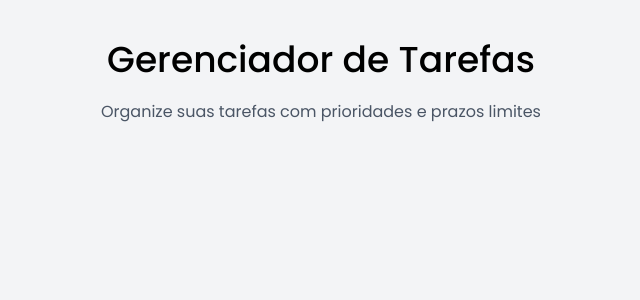
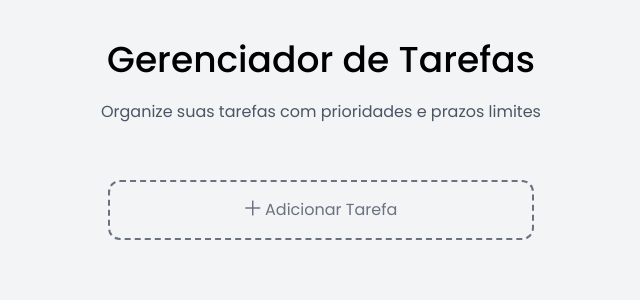
Before and after one commit to MatheusMartinsDeveloper/TaskList, an Angular app in the folder Frontend/my-project/: page / in a window 1280 px wide. Shown: the top 300 px of the page, without its empty margins (319-959 px from the left). Built offline with nearby package versions, Linux system fonts and the light colour scheme.

Commit message:
Create component Button for create new task

```diff
--- a/Frontend/my-project/src/app/app.component.html
+++ b/Frontend/my-project/src/app/app.component.html
@@ -1,5 +1,8 @@
-<main class="flex justify-center items-center pt-10 w-full">
+<main class="flex flex-col justify-center items-center gap-14 pt-10 w-full">
   <app-header></app-header>
+  <div class="w-1/3">
+    <app-button></app-button>
+  </div>
 </main>
 
 <router-outlet />
--- a/Frontend/my-project/src/app/app.component.ts
+++ b/Frontend/my-project/src/app/app.component.ts
@@ -1,11 +1,12 @@
 import { Component } from '@angular/core';
 import { RouterOutlet } from '@angular/router';
 import { HeaderComponent } from './components/header/header.component';
+import { ButtonComponent } from './components/Button/button.component';
 
 @Component({
   selector: 'app-root',
   standalone: true,
-  imports: [RouterOutlet, HeaderComponent],
+  imports: [RouterOutlet, HeaderComponent, ButtonComponent],
   templateUrl: './app.component.html',
 })
 export class AppComponent {
--- a/Frontend/my-project/src/app/app.config.ts
+++ b/Frontend/my-project/src/app/app.config.ts
@@ -3,5 +3,8 @@ import { provideRouter } from '@angular/router';
 import { routes } from './app.routes';
 
 export const appConfig: ApplicationConfig = {
-  providers: [provideZoneChangeDetection({ eventCoalescing: true }), provideRouter(routes)]
+  providers: [
+    provideZoneChangeDetection({ eventCoalescing: true }),
+    provideRouter(routes)
+  ]
 };
--- /dev/null
+++ b/Frontend/my-project/src/app/components/Button/button.component.html
@@ -0,0 +1,4 @@
+<button class="text-gray-500 text-base font-poppins font-normal border-2 border-dashed border-gray-500 rounded-xl p-4 w-full cursor-pointer delay-75 transition-all hover:text-black hover:border-black">
+    <i class="pi pi-plus"></i>
+    Adicionar Tarefa
+</button>
--- a/Frontend/my-project/src/styles.css
+++ b/Frontend/my-project/src/styles.css
@@ -1,5 +1,6 @@
 @import url('https://fonts.googleapis.com/css2?family=Poppins:ital,wght@0,100;0,200;0,300;0,400;0,500;0,600;0,700;0,800;0,900;1,100;1,200;1,300;1,400;1,500;1,600;1,700;1,800;1,900&display=swap');
 @import "tailwindcss";
+@import "primeicons/primeicons.css";
 
 @theme {
     --font-poppins: Poppins, sans-serif;
```
Also changed, not shown: Frontend/my-project/src/app/components/Button/button.component.ts (added, +8 -0 lines).
